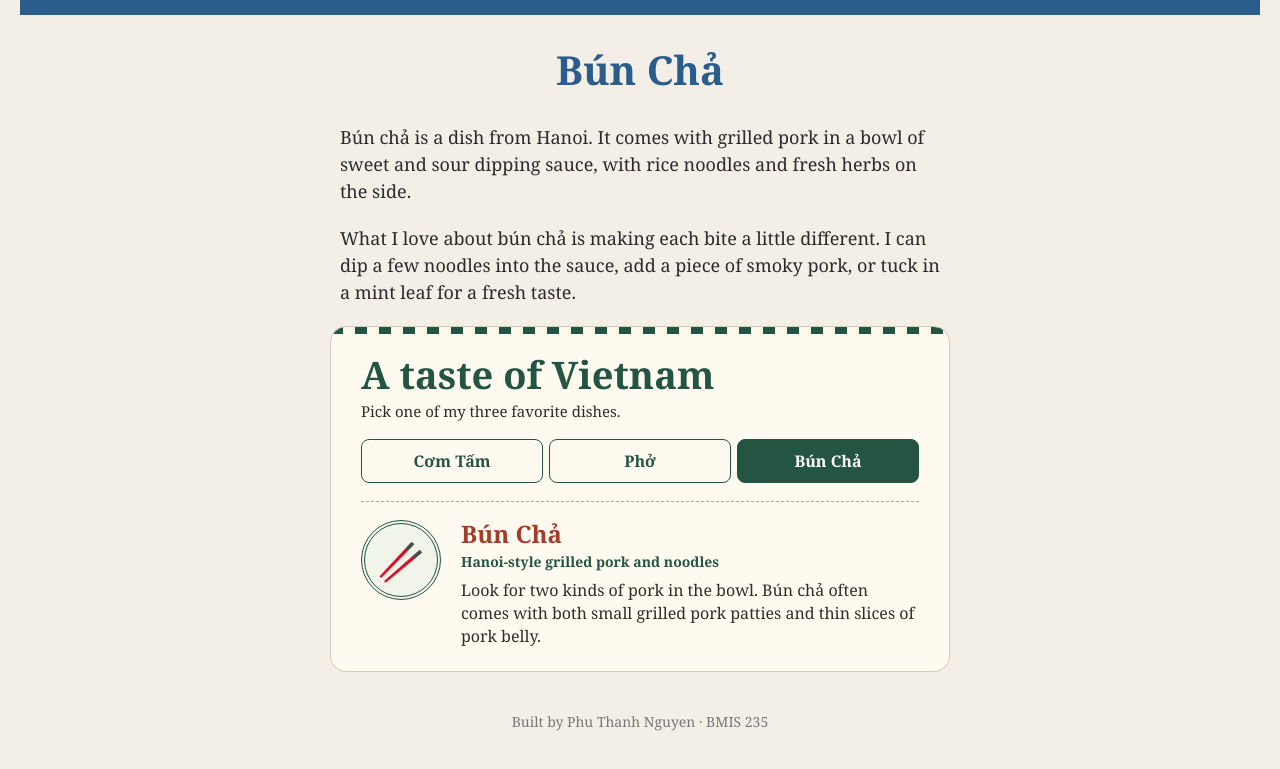
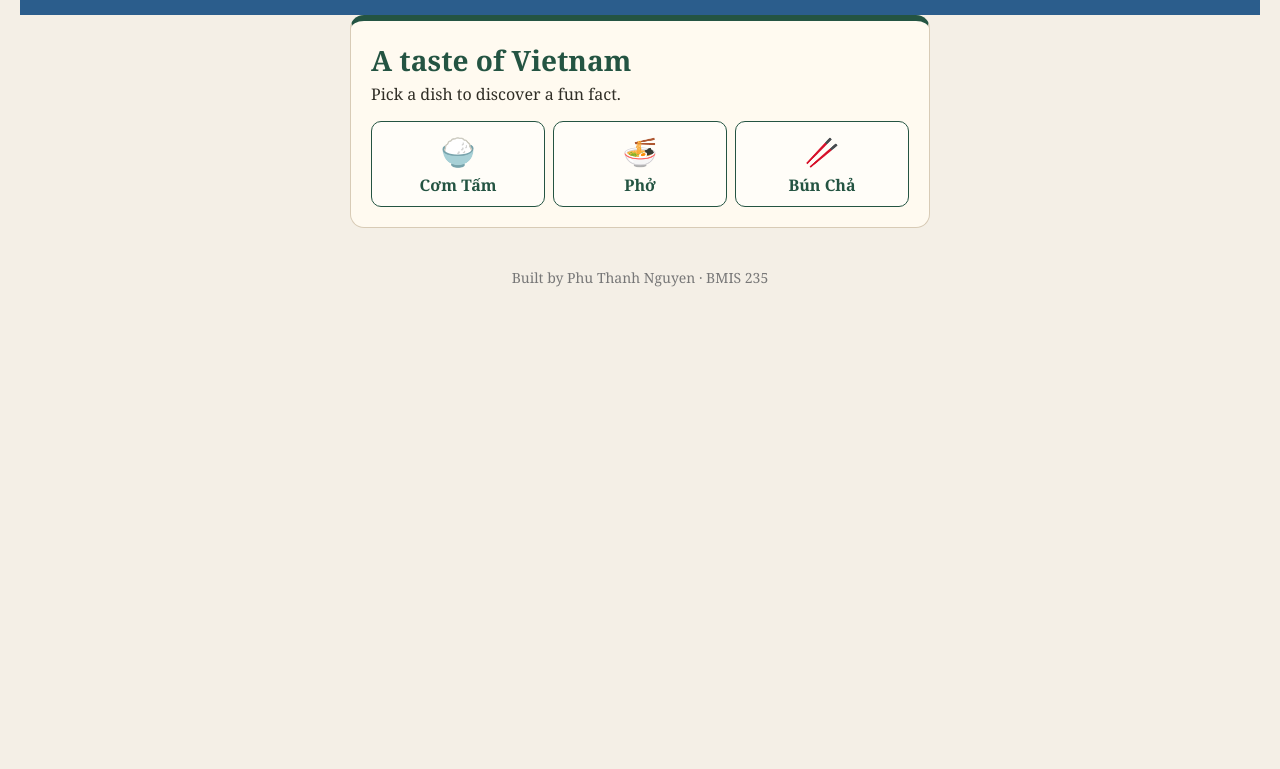
Before and after one commit to pnguyen11-hub/bmis235-html-3, a plain HTML site: page index.html in a window 1280 px wide. Shown: the part 71-840 px from the top of the page. After the commit the page ends 800 px from the top, so only its background shows below. Drawn offline with Linux system fonts and the light colour scheme.

Commit message:
Update index.html

```diff
--- a/index.html
+++ b/index.html
@@ -9,110 +9,67 @@
     <meta charset="utf-8">
     <meta name="viewport" content="width=device-width, initial-scale=1">
     <meta name="author" content="Phu Thanh Nguyen">
-    <title>Bún Chả | My Top 3 Vietnamese Dishes</title>
+    <title>My Top 3 Vietnamese Dishes</title>
     <link rel="stylesheet" href="styles.css">
 </head>
+<body>
 
-<body>
-    <!-- Menu: Each image links to one page of the website. -->
+    <!-- Menu: Each image links to one page. -->
     <nav aria-label="Main menu">
         <a href="index.html"><img src="img/home.png" alt="Home"></a>
         <a href="page1.html"><img src="img/page1.png" alt="Cơm Tấm"></a>
         <a href="page2.html"><img src="img/page2.png" alt="Phở"></a>
-        <a href="page3.html" aria-current="page"><img src="img/page3.png" alt="Bún Chả"></a>
+        <a href="page3.html"><img src="img/page3.png" alt="Bún Chả"></a>
     </nav>
 
     <main>
-        <h1>Bún Chả</h1>
-        <p>
-            Bún chả is a dish from Hanoi. It comes with grilled pork in a bowl
-            of sweet and sour dipping sauce, with rice noodles and fresh herbs
-            on the side.
-        </p>
-        <p>
-            What I love about bún chả is making each bite a little different.
-            I can dip a few noodles into the sauce, add a piece of smoky pork,
-            or tuck in a mint leaf for a fresh taste.
-        </p>
+        <div class="showcase">
 
-        <div class="showcase">
-            <!-- HTML: Pick a dish to see its tasting card. -->
-            <section class="dish-menu" aria-label="My Vietnamese menu">
+            <!-- HTML: Choose a dish to reveal a fun fact. -->
+            <section class="dish-menu">
                 <h2 class="menu-title">A taste of Vietnam</h2>
-                <div class="menu-hint">Pick one of my three favorite dishes.</div>
+                <div class="menu-hint">Pick a dish to discover a fun fact.</div>
 
                 <div class="dish-buttons" role="group" aria-label="Choose a dish">
-                    <button type="button" aria-controls="card-com-tam" aria-pressed="false">
+                    <button type="button" aria-pressed="false"
+                            aria-controls="dish-fact"
+                            data-fact="Cơm tấm means broken rice. The small grains give this Saigon favorite its name.">
+                        <span class="dish-icon" aria-hidden="true">🍚</span>
                         Cơm Tấm
                     </button>
-                    <button type="button" aria-controls="card-pho" aria-pressed="false">
+
+                    <button type="button" aria-pressed="false"
+                            aria-controls="dish-fact"
+                            data-fact="That warm smell rising from a bowl of beef phở often comes from star anise and cinnamon in the broth.">
+                        <span class="dish-icon" aria-hidden="true">🍜</span>
                         Phở
                     </button>
-                    <button type="button" aria-controls="card-bun-cha" aria-pressed="true">
+
+                    <button type="button" aria-pressed="false"
+                            aria-controls="dish-fact"
+                            data-fact="A bowl of bún chả often has two kinds of grilled pork. Look for small pork patties and thin slices of pork belly.">
+                        <span class="dish-icon" aria-hidden="true">🥢</span>
                         Bún Chả
                     </button>
                 </div>
 
-                <div aria-live="polite" aria-atomic="true">
-                    <div class="dish-card" id="card-com-tam" hidden>
-                        <span class="dish-plate" aria-hidden="true">🍚</span>
-                        <div>
-                            <h3 class="dish-name">Cơm Tấm</h3>
-                            <div class="dish-subtitle">Saigon-style broken rice</div>
-                            <div class="dish-fact">
-                                Look closely at the rice. The grains are small because
-                                they broke during milling. That is what gives cơm tấm
-                                its name and texture.
-                            </div>
-                        </div>
-                    </div>
-
-                    <div class="dish-card" id="card-pho" hidden>
-                        <span class="dish-plate" aria-hidden="true">🍜</span>
-                        <div>
-                            <h3 class="dish-name">Phở</h3>
-                            <div class="dish-subtitle">Vietnamese noodle soup</div>
-                            <div class="dish-fact">
-                                Try a spoonful of broth before adding herbs.
-                                In beef phở, you can often smell star anise and
-                                cinnamon in the steam.
-                            </div>
-                        </div>
-                    </div>
-
-                    <div class="dish-card" id="card-bun-cha">
-                        <span class="dish-plate" aria-hidden="true">🥢</span>
-                        <div>
-                            <h3 class="dish-name">Bún Chả</h3>
-                            <div class="dish-subtitle">Hanoi-style grilled pork and noodles</div>
-                            <div class="dish-fact">
-                                Look for two kinds of pork in the bowl. Bún chả often
-                                comes with both small grilled pork patties and thin
-                                slices of pork belly.
-                            </div>
-                        </div>
-                    </div>
-                </div>
+                <div id="dish-fact" class="dish-fact" role="status"></div>
             </section>
 
-            <!-- CSS: Give the graphic a striped edge and green-rimmed plates. -->
+            <!-- CSS: Style the menu card, dish buttons, and selected fact. -->
             <style>
                 .showcase .dish-menu {
-                    --herb: #245442;
-                    --chili: #a43c29;
                     box-sizing: border-box;
                     width: 100%;
-                    max-width: 620px;
+                    max-width: 580px;
                     max-height: 480px;
                     overflow: auto;
                     margin: 0 auto;
-                    padding: 26px clamp(14px, 4vw, 30px) 22px;
+                    padding: 20px;
                     border: 1px solid #d8cbb6;
-                    border-radius: 16px;
-                    background:
-                        repeating-linear-gradient(90deg, var(--herb) 0 12px, #fff8e9 12px 24px)
-                        top / 100% 7px no-repeat,
-                        #fffaf0;
+                    border-top: 6px solid #245442;
+                    border-radius: 14px;
+                    background: #fffaf0;
                     color: #302e26;
                     font-family: inherit;
                     text-align: left;
@@ -120,33 +77,35 @@
 
                 .showcase .menu-title {
                     margin: 0;
-                    color: var(--herb);
-                    font-size: clamp(26px, 5vw, 38px);
-                    line-height: 1.15;
+                    color: #245442;
+                    font-size: 28px;
                 }
 
                 .showcase .menu-hint {
-                    margin-top: 5px;
-                    font-size: 15px;
+                    margin: 4px 0 16px;
                 }
 
                 .showcase .dish-buttons {
                     display: grid;
                     grid-template-columns: repeat(3, minmax(0, 1fr));
-                    gap: 6px;
-                    margin: 18px 0;
+                    gap: 8px;
                 }
 
                 .showcase .dish-buttons button {
-                    min-height: 44px;
-                    padding: 6px 3px;
-                    border: 1px solid var(--herb);
-                    border-radius: 8px;
-                    background: transparent;
-                    color: var(--herb);
+                    padding: 10px 4px;
+                    border: 1px solid #245442;
+                    border-radius: 10px;
+                    background: #fffdf8;
+                    color: #245442;
                     font: inherit;
                     font-weight: bold;
                     cursor: pointer;
+                }
+
+                .showcase .dish-icon {
+                    display: block;
+                    margin-bottom: 4px;
+                    font-size: 28px;
                 }
 
                 .showcase .dish-buttons button:hover {
@@ -154,84 +113,43 @@
                 }
 
                 .showcase .dish-buttons button[aria-pressed="true"] {
-                    background: var(--herb);
+                    background: #245442;
                     color: white;
                 }
 
                 .showcase .dish-buttons button:focus-visible {
-                    outline: 3px solid var(--chili);
+                    outline: 3px solid #a43c29;
                     outline-offset: 2px;
                 }
 
-                .showcase .dish-card {
-                    display: grid;
-                    grid-template-columns: auto minmax(0, 1fr);
-                    align-items: start;
-                    gap: clamp(10px, 3vw, 20px);
-                    padding-top: 18px;
-                    border-top: 1px dashed #b7a88d;
-                }
-
-                .showcase .dish-card[hidden] {
-                    display: none;
-                }
-
-                .showcase .dish-plate {
-                    display: grid;
-                    place-items: center;
-                    width: clamp(44px, 10vw, 72px);
-                    aspect-ratio: 1;
-                    border: 4px double var(--herb);
-                    border-radius: 50%;
-                    background: #f1f4e8;
-                    font-size: clamp(24px, 5vw, 38px);
-                }
-
-                .showcase .dish-name {
-                    margin: 0;
-                    color: var(--chili);
-                    font-size: 24px;
-                    line-height: 1.2;
-                }
-
-                .showcase .dish-subtitle {
-                    margin: 3px 0 8px;
-                    color: var(--herb);
-                    font-size: 14px;
-                    font-weight: bold;
-                }
-
-                .showcase .dish-fact {
-                    font-size: 16px;
-                    line-height: 1.45;
+                .showcase .dish-fact:not(:empty) {
+                    margin-top: 16px;
+                    padding: 4px 0 4px 12px;
+                    border-left: 3px solid #a43c29;
+                    line-height: 1.5;
                 }
             </style>
 
-            <!-- JavaScript: Show the card that matches the button you click. -->
+            <!-- JavaScript: Show the chosen fact and highlight its button. -->
             <script>
-                {
-                    const showcase = document.currentScript.closest(".showcase");
-                    const buttons = showcase.querySelectorAll(".dish-buttons button");
-                    const cards = showcase.querySelectorAll(".dish-card");
+                const dishButtons = document.querySelectorAll(".showcase .dish-buttons button");
+                const factBox = document.getElementById("dish-fact");
 
-                    for (const button of buttons) {
-                        button.addEventListener("click", function () {
-                            const chosenCard = button.getAttribute("aria-controls");
+                for (const button of dishButtons) {
+                    button.addEventListener("click", function () {
+                        factBox.textContent = button.dataset.fact;
 
-                            for (const card of cards) {
-                                card.hidden = card.id !== chosenCard;
-                            }
-
-                            for (const item of buttons) {
-                                item.setAttribute("aria-pressed", item === button);
-                            }
-                        });
-                    }
+                        for (const item of dishButtons) {
+                            item.setAttribute("aria-pressed", item === button);
+                        }
+                    });
                 }
             </script>
+
         </div>
     </main>
 
     <footer>Built by Phu Thanh Nguyen &middot; BMIS 235</footer>
+
 </body>
 </html>
```
